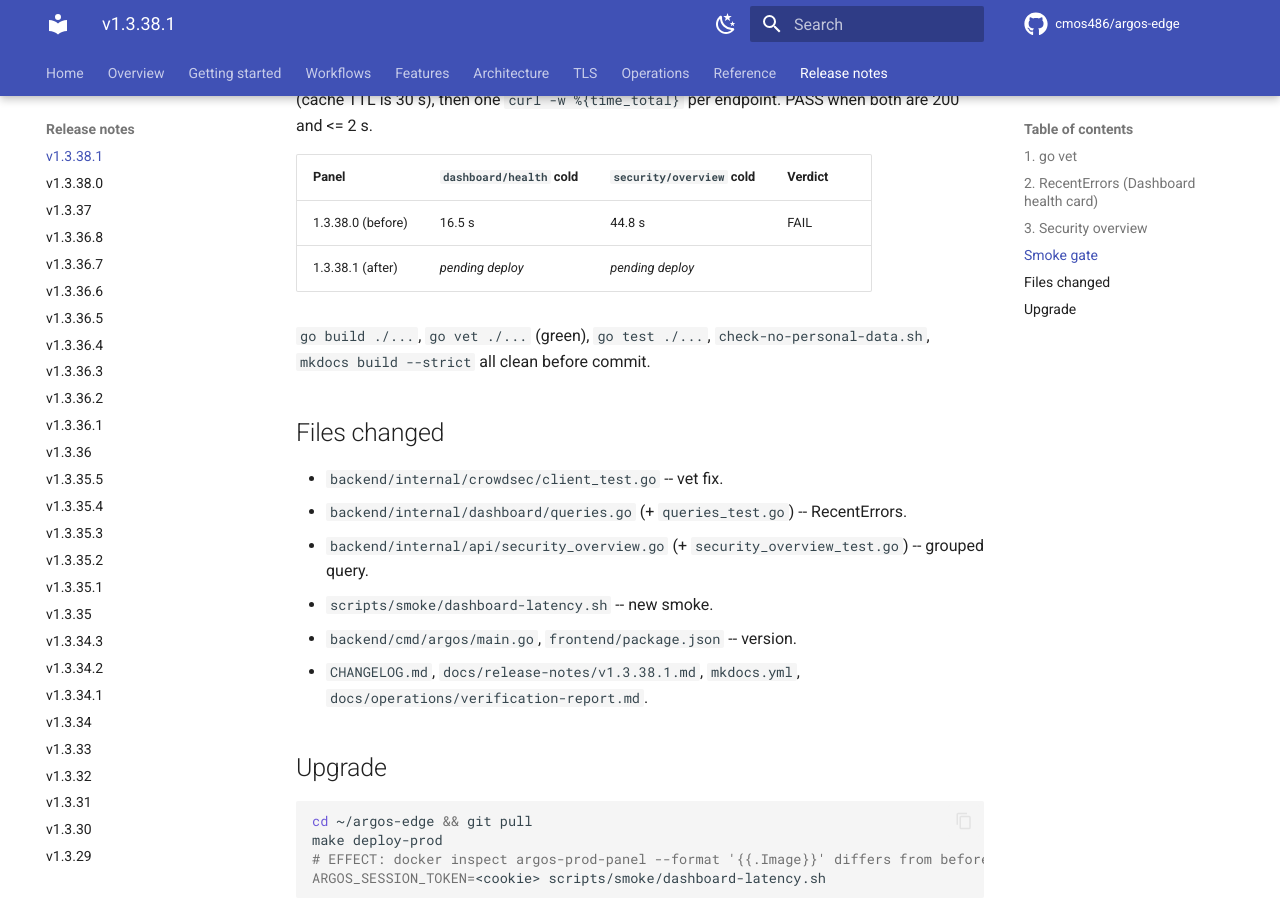
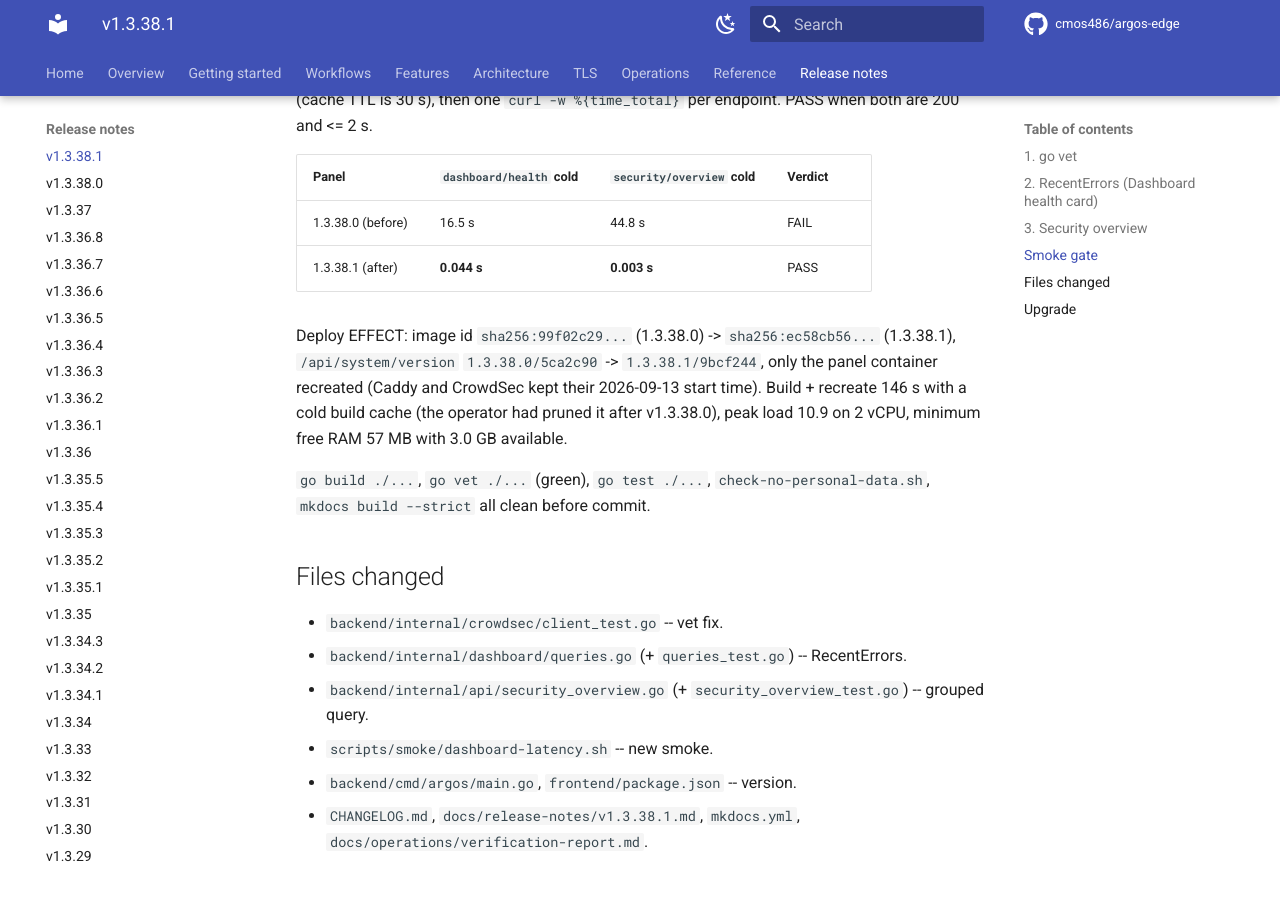
Before and after one commit to cmos486/argos-edge, an MkDocs documentation site: the page built from docs/release-notes/v1.3.38.1.md, in a window 1280 px wide and 900 px high, scrolled down 2493 px. Built offline with MkDocs 1.6.1 and Material for MkDocs 9.7.7, drawn with Linux system fonts in a browser that asks for light colours; comment, search, counter and statistics services are not loaded.

Commit message:
docs(release): record v1.3.38.1 after-smoke and deploy EFFECT
dashboard-latency.sh on prod, 40 s idle, cold: dashboard/health
16.5 s -> 0.044 s, security/overview 44.8 s -> 0.003 s (PASS).
Image id and /api/system/version changed; only the panel container
was recreated.

```diff
--- a/docs/release-notes/v1.3.38.1.md
+++ b/docs/release-notes/v1.3.38.1.md
@@ -128,7 +128,15 @@ and <= 2 s.
 | Panel | `dashboard/health` cold | `security/overview` cold | Verdict |
 |---|---|---|---|
 | 1.3.38.0 (before) | 16.5 s | 44.8 s | FAIL |
-| 1.3.38.1 (after) | _pending deploy_ | _pending deploy_ | |
+| 1.3.38.1 (after) | **0.044 s** | **0.003 s** | PASS |
+
+Deploy EFFECT: image id `sha256:99f02c29...` (1.3.38.0) ->
+`sha256:ec58cb56...` (1.3.38.1), `/api/system/version`
+`1.3.38.0/5ca2c90` -> `1.3.38.1/9bcf244`, only the panel container
+recreated (Caddy and CrowdSec kept their 2026-09-13 start time).
+Build + recreate 146 s with a cold build cache (the operator had
+pruned it after v1.3.38.0), peak load 10.9 on 2 vCPU, minimum free
+RAM 57 MB with 3.0 GB available.
 
 `go build ./...`, `go vet ./...` (green), `go test ./...`,
 `check-no-personal-data.sh`, `mkdocs build --strict` all clean
```
Also changed, not shown: CHANGELOG.md (+2 -2 lines), docs/operations/verification-report.md (+2 -3 lines).
